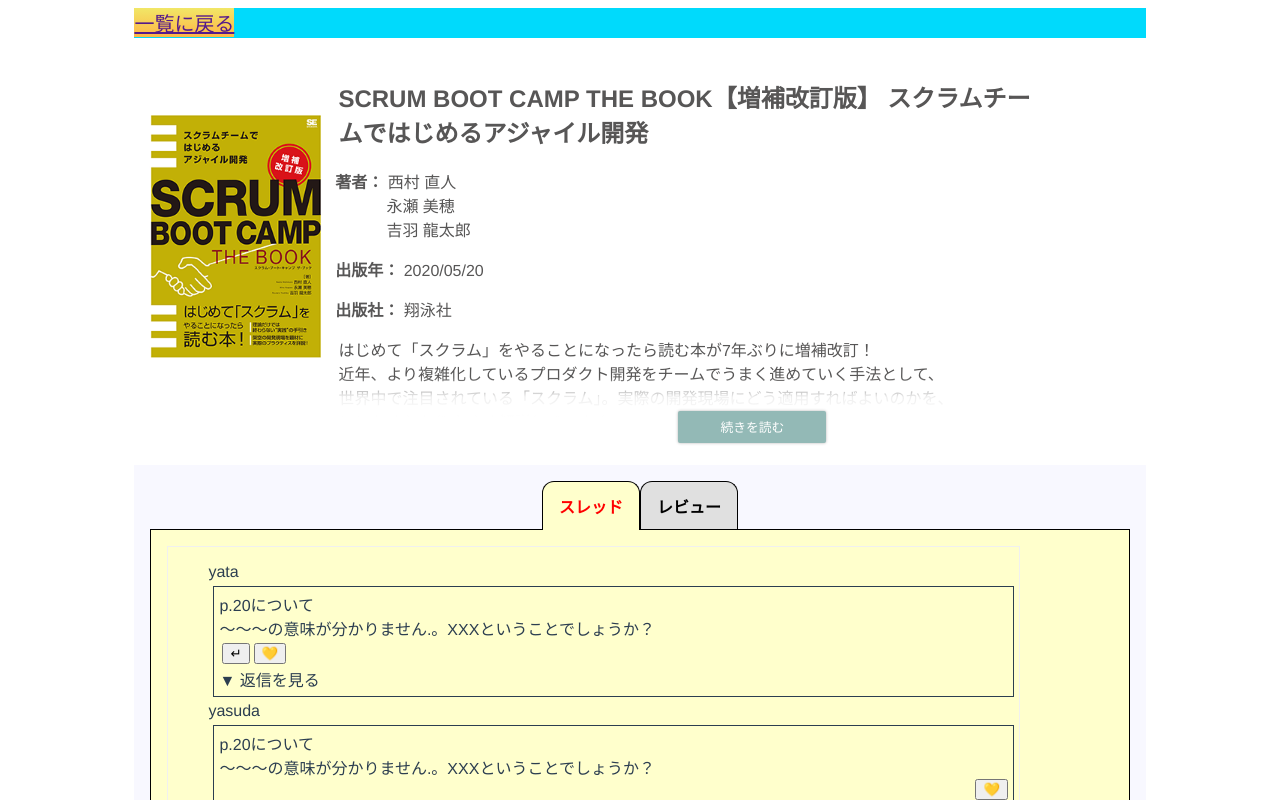
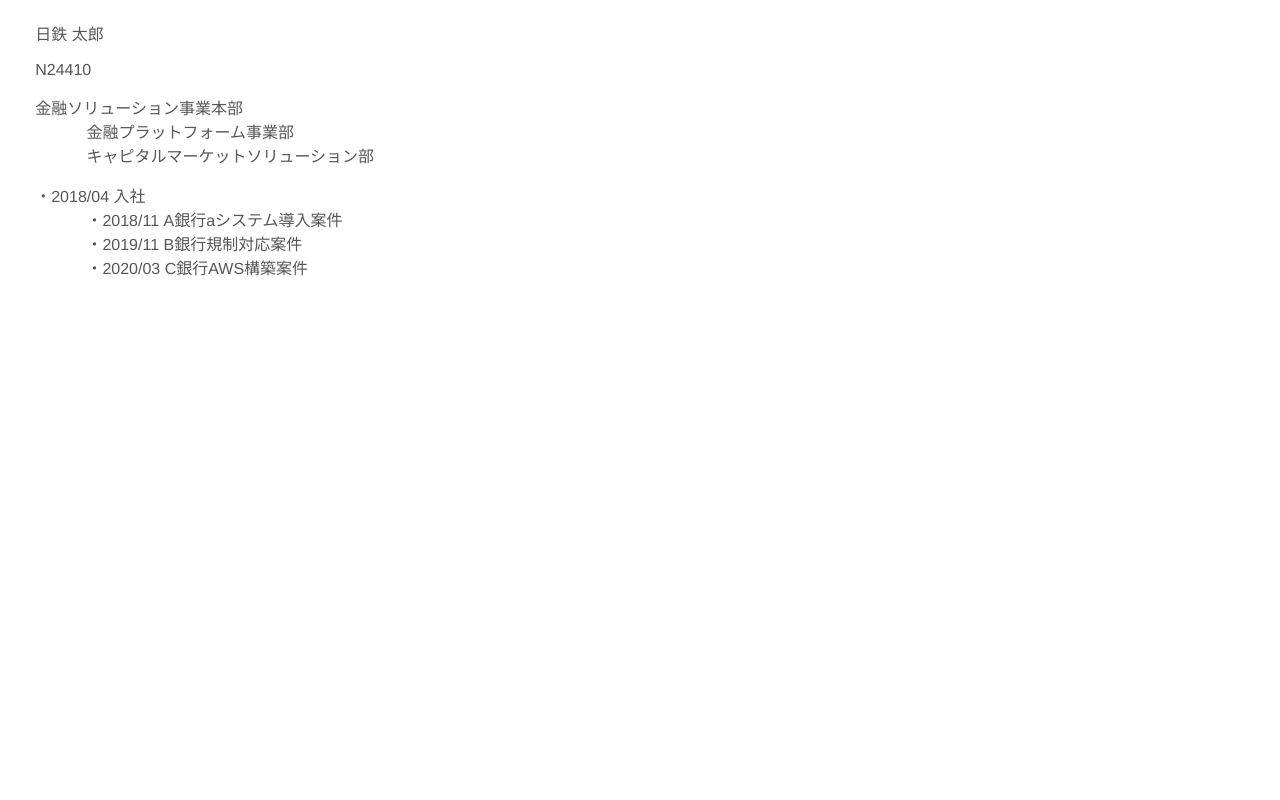
Before and after one commit to R-Yoshikawa/muscle-alchol, a Vue app: page /mypage in a window 1280 px wide. Shown: the top 800 px of the page. Built offline with nearby package versions, Linux system fonts and the light colour scheme.

Commit message:
add MyPage

```diff
--- a/src/App.vue
+++ b/src/App.vue
@@ -1,16 +1,16 @@
 <template>
   <div id="app">
-    <Book />
+    <MyPage />
   </div>
 </template>
 
 <script>
-import Book from "./components/Book.vue";
+import MyPage from "./components/MyPage.vue";
 
 export default {
   name: "App",
   components: {
-    Book,
+    MyPage,
   },
 };
 </script>
--- a/src/components/BookMain.vue
+++ b/src/components/BookMain.vue
@@ -1,9 +1,5 @@
 <template>
   <div class="">
-    <div class="Title">
-      <h1></h1>
-    </div>
-
     <div class="bookDescription">
       <div class="img">
         <a href="#"></a>
--- /dev/null
+++ b/src/components/MyPage.vue
@@ -0,0 +1,23 @@
+<template>
+  <div class="mainMyPage">
+    <MyPageProfile />
+  </div>
+</template>
+
+<script>
+import MyPageProfile from "./MyPageProfile.vue";
+
+export default {
+  components: {
+    MyPageProfile,
+  },
+};
+</script>
+
+<style scoped>
+.mainMyPage {
+  width: 80%;
+  margin: 0 auto;
+  max-width: 5000px;
+}
+</style>
--- /dev/null
+++ b/src/components/MyPageProfile.vue
@@ -0,0 +1,163 @@
+<template>
+  <div class="">
+    <div class="Title">
+      <h1></h1>
+    </div>
+
+    <div class="userImage">
+      <div class="img">
+        <a href="#"></a>
+      </div>
+
+      <div class="userDetail">
+        <p>{{ sampleData.user_name }}</p>
+        <p>{{ sampleData.user_id }}</p>
+        <p>{{ sampleData.user_BU }}</p>
+        <p>{{ sampleData.user_history }}</p>
+      </div>
+    </div>
+  </div>
+</template>
+
+<script>
+export default {
+  data() {
+    return {
+      sampleData: {
+        user_name: "日鉄 太郎",
+        user_id: "N24410",
+        user_BU: `金融ソリューション事業本部
+                  金融プラットフォーム事業部
+                  キャピタルマーケットソリューション部`,
+        user_history: `・2018/04 入社
+                  ・2018/11 A銀行aシステム導入案件
+                  ・2019/11 B銀行規制対応案件
+                  ・2020/03 C銀行AWS構築案件`,
+      },
+    };
+  },
+};
+</script>
+
+<style>
+.main {
+  margin: auto;
+}
+
+.bookDescription {
+  display: flex;
+  justify-content: start;
+}
+
+.userDetail {
+  width: 700px;
+  color: rgb(87, 86, 86);
+  text-align: left;
+  text-indent: -3.2em;
+  white-space: pre-line;
+}
+
+.img {
+  width: 300px;
+  background: url(../../public/sampleUserImage.png) no-repeat;
+  background-size: 60%;
+  background-position: 50%;
+  background-position-y: 50px;
+}
+.grad-wrap {
+  position: relative;
+}
+.grad-wrap + .grad-wrap {
+  margin-top: 40px;
+}
+.grad-btn {
+  z-index: 2;
+  position: absolute;
+  right: 0;
+  left: 10em;
+  bottom: -2em;
+  width: 148px;
+  margin: auto;
+  padding: 0.5em 0;
+  border-radius: 2px;
+  background: #93b9b6;
+  color: #fff;
+  font-size: 0.8rem;
+  text-align: center;
+  cursor: pointer;
+  transition: 0.2s ease;
+  box-shadow: 0 0 3px rgba(0, 0, 0, 0.3);
+}
+.grad-btn::after {
+  content: "続きを読む";
+}
+.grad-btn:hover {
+  background: #fff;
+  color: #009e8f;
+}
+.grad-btn .fa {
+  margin-right: 0.5em;
+}
+.grad-item {
+  position: relative;
+  overflow: hidden;
+  height: 80px;
+}
+.grad-item p + p {
+  margin-top: 1em;
+}
+.grad-item::before {
+  display: block;
+  position: absolute;
+  bottom: 0;
+  left: 0;
+  content: "";
+  width: 100%;
+  height: 40px; /*グラデーションで隠す範囲*/
+  background: -webkit-linear-gradient(
+    top,
+    rgba(255, 255, 255, 0) 0%,
+    rgba(255, 255, 255, 0.9) 50%,
+    rgba(255, 255, 255, 0.9) 50%,
+    #fff 100%
+  );
+  background: linear-gradient(
+    top,
+    rgba(255, 255, 255, 0) 0%,
+    rgba(255, 255, 255, 0.9) 50%,
+    rgba(255, 255, 255, 0.9) 50%,
+    #fff 100%
+  );
+}
+.grad-trigger {
+  display: none;
+}
+.grad-trigger:checked ~ .grad-btn {
+  bottom: -2em;
+}
+.grad-trigger:checked ~ .grad-btn::after {
+  content: "閉じる";
+}
+.grad-trigger:checked ~ .grad-btn .fa {
+  transform: rotate(180deg);
+}
+.grad-trigger:checked ~ .grad-item {
+  height: auto;
+}
+.grad-trigger:checked ~ .grad-item::before {
+  display: none;
+}
+
+.bookTitle {
+  text-indent: 0;
+  position: relative;
+  right: 3em;
+}
+
+.userImage {
+  text-indent: 0;
+  position: relative;
+  right: 3em;
+  padding-bottom: 3em;
+}
+</style>
```
Also changed, not shown: public/sampleUserImage.png (added).
